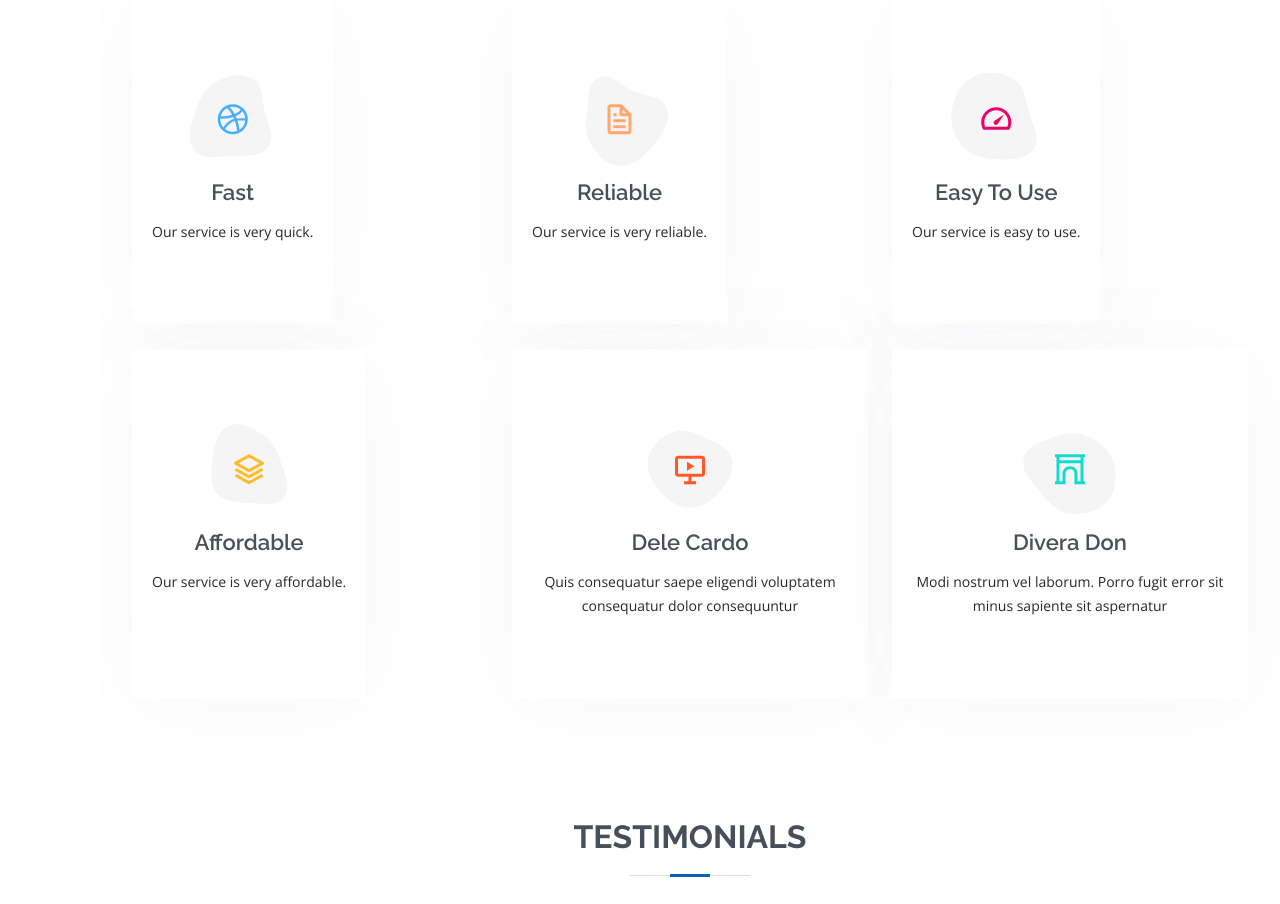
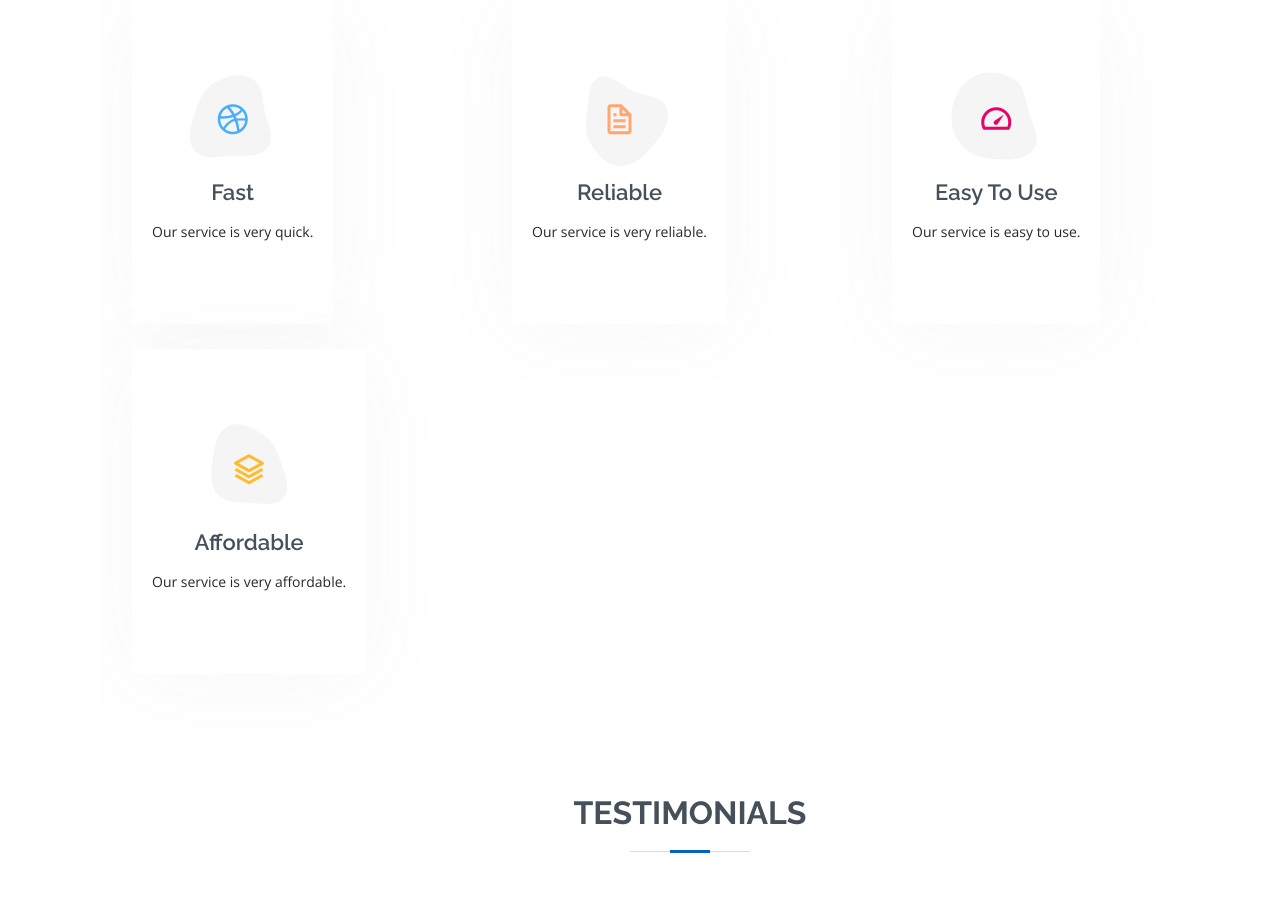
Before and after one commit to rasha-massoud/Django-Tutorial, a Django app: page /online in a window 1280 px wide. Shown: the part 5101-6005 px from the top of the page. Run offline with Django 4.2, Linux system fonts and the light colour scheme; some libraries are stand-ins or nearby versions.

Commit message:
Deleted the static services from the template

```diff
--- a/templates/onlineTemplate.html
+++ b/templates/onlineTemplate.html
@@ -482,32 +482,6 @@
           </div>
           {% endfor %}
 
-          <div class="col-lg-4 col-md-6 d-flex align-items-stretch mt-4" data-aos="zoom-in" data-aos-delay="200">
-            <div class="icon-box iconbox-red">
-              <div class="icon">
-                <svg width="100" height="100" viewBox="0 0 600 600" xmlns="http://www.w3.org/2000/svg">
-                  <path stroke="none" stroke-width="0" fill="#f5f5f5" d="M300,532.3542879108572C369.38199826031484,532.3153073249985,429.10787420159085,491.63046689027357,474.5244479745417,439.17860296908856C522.8885846962883,383.3225815378663,569.1668002868075,314.3205725914397,550.7432151929288,242.7694973846089C532.6665558377875,172.5657663291529,456.2379748765914,142.6223662098291,390.3689995646985,112.34683881706744C326.66090330228417,83.06452184765237,258.84405631176094,53.51806209861945,193.32584062364296,78.48882559362697C121.61183558270385,105.82097193414197,62.805066853699245,167.19869350419734,48.57481801355237,242.6138429142374C34.843463184063346,315.3850353017275,76.69343916112496,383.4422959591041,125.22947124332185,439.3748458443577C170.7312796277747,491.8107796887764,230.57421082200815,532.3932930995766,300,532.3542879108572"></path>
-                </svg>
-                <i class="bx bx-slideshow"></i>
-              </div>
-              <h4><a href="">Dele Cardo</a></h4>
-              <p>Quis consequatur saepe eligendi voluptatem consequatur dolor consequuntur</p>
-            </div>
-          </div>
-
-          <div class="col-lg-4 col-md-6 d-flex align-items-stretch mt-4" data-aos="zoom-in" data-aos-delay="300">
-            <div class="icon-box iconbox-teal">
-              <div class="icon">
-                <svg width="100" height="100" viewBox="0 0 600 600" xmlns="http://www.w3.org/2000/svg">
-                  <path stroke="none" stroke-width="0" fill="#f5f5f5" d="M300,566.797414625762C385.7384707136149,576.1784315230908,478.7894351017131,552.8928747891023,531.9192734346935,484.94944893311C584.6109503024035,417.5663521118492,582.489472248146,322.67544863468447,553.9536738515405,242.03673114598146C529.1557734026468,171.96086150256528,465.24506316201064,127.66468636344209,395.9583748389544,100.7403814666027C334.2173773831606,76.7482773500951,269.4350130405921,84.62216499799875,207.1952322260088,107.2889140133804C132.92018162631612,134.33871894543012,41.79353780512637,160.00259165414826,22.644507872594943,236.69541883565114C3.319112789854554,314.0945973066697,72.72355303640163,379.243833228382,124.04198916343866,440.3218312028393C172.9286146004772,498.5055451809895,224.45579914871206,558.5317968840102,300,566.797414625762"></path>
-                </svg>
-                <i class="bx bx-arch"></i>
-              </div>
-              <h4><a href="">Divera Don</a></h4>
-              <p>Modi nostrum vel laborum. Porro fugit error sit minus sapiente sit aspernatur</p>
-            </div>
-          </div>
-
         </div>
 
       </div>
```
